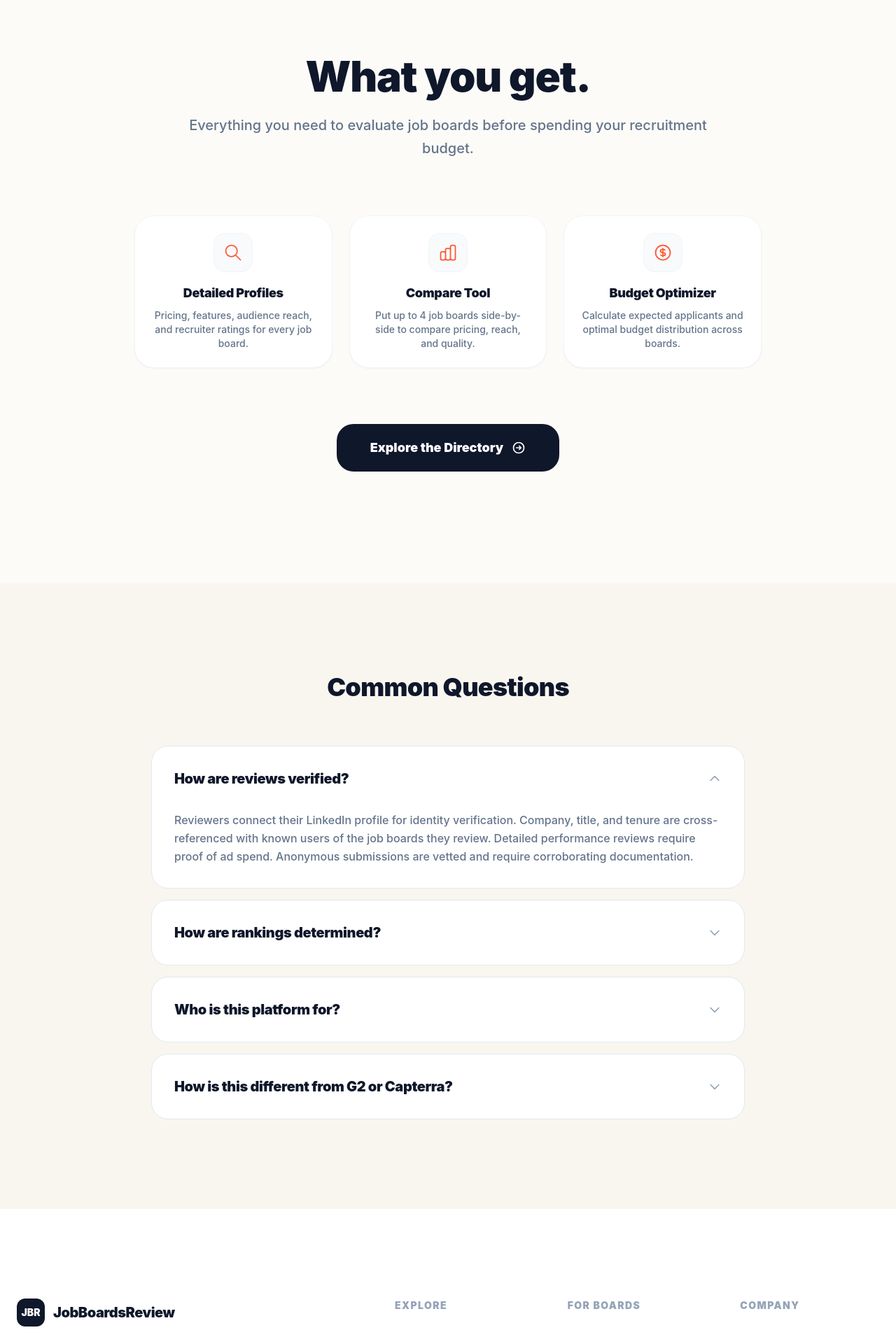
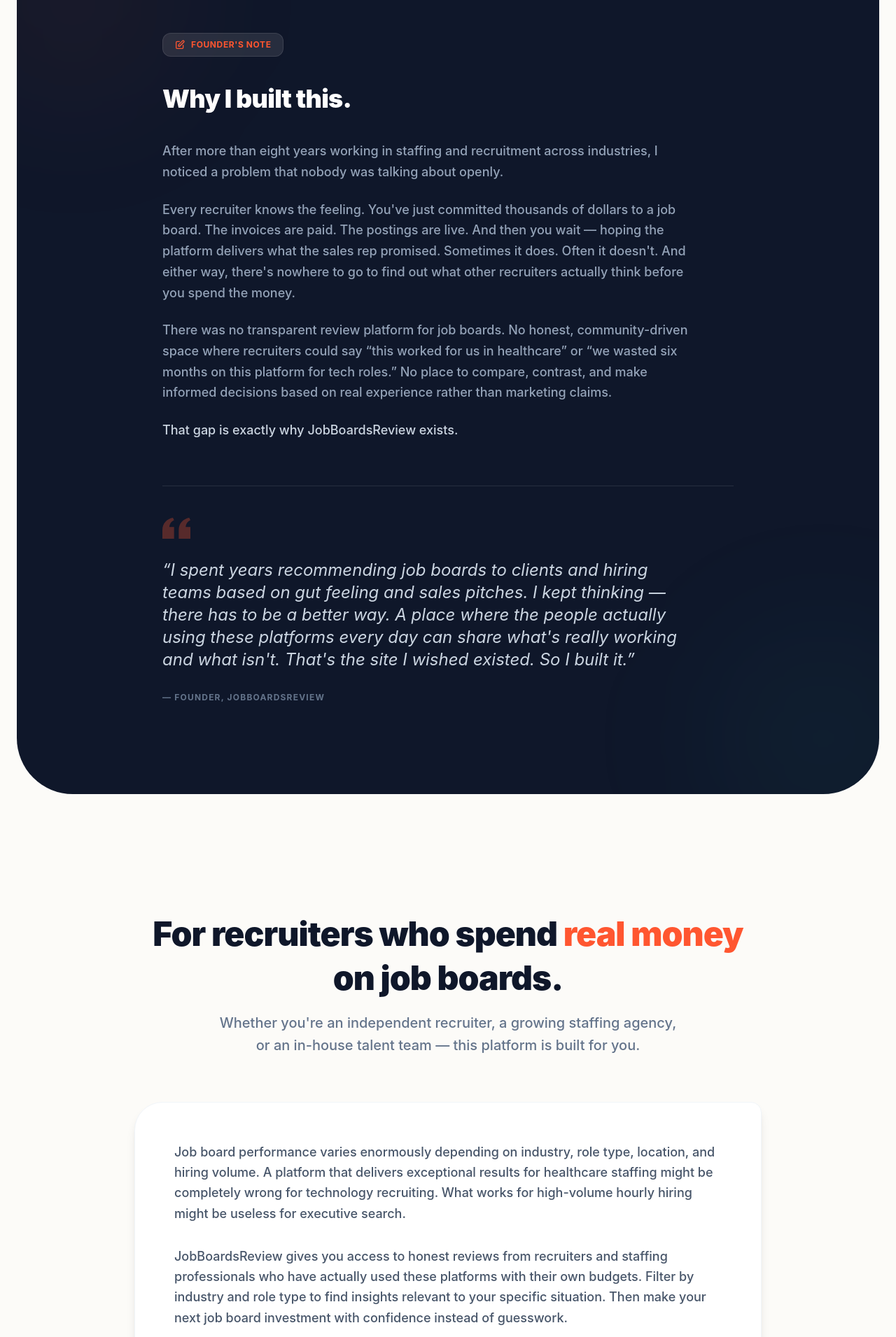
Before and after one commit to sjaiman93/jobboardsreview, a Next.js app: page /about in a window 1280 px wide. Shown: the part 1389-3300 px from the top of the page at 70% size. Built offline with nearby package versions, Linux system fonts and the light colour scheme.

Commit message:
Add Founders Note and audience sections to About page

```diff
--- a/app/about/page.js
+++ b/app/about/page.js
@@ -96,6 +96,73 @@
                 </svg>
                 <span className="font-bold text-slate-700">Side-by-Side Comparison</span>
               </div>
+            </div>
+          </div>
+        </div>
+      </section>
+
+      {/* ─── FOUNDER'S NOTE ─── */}
+      <section className="py-32 bg-slate-900 text-white rounded-[80px] mx-4 sm:mx-6 relative overflow-hidden">
+        <div className="max-w-4xl mx-auto px-6 sm:px-10">
+          <div className="inline-flex items-center gap-2 py-2 px-4 bg-white/10 text-[#FF5630] text-xs font-bold tracking-wider uppercase rounded-xl mb-10 border border-white/10">
+            <svg className="w-4 h-4" fill="none" stroke="currentColor" viewBox="0 0 24 24">
+              <path strokeLinecap="round" strokeLinejoin="round" strokeWidth={2} d="M11 5H6a2 2 0 00-2 2v11a2 2 0 002 2h11a2 2 0 002-2v-5m-1.414-9.414a2 2 0 112.828 2.828L11.828 15H9v-2.828l8.586-8.586z" />
+            </svg>
+            Founder&apos;s Note
+          </div>
+          <h2 className="text-3xl sm:text-4xl font-black mb-10 leading-tight">
+            Why I built this.
+          </h2>
+          <div className="space-y-6 text-lg text-slate-400 font-medium leading-relaxed max-w-3xl">
+            <p>
+              After more than eight years working in staffing and recruitment across industries, I noticed a problem that nobody was talking about openly.
+            </p>
+            <p>
+              Every recruiter knows the feeling. You&apos;ve just committed thousands of dollars to a job board. The invoices are paid. The postings are live. And then you wait — hoping the platform delivers what the sales rep promised. Sometimes it does. Often it doesn&apos;t. And either way, there&apos;s nowhere to go to find out what other recruiters actually think before you spend the money.
+            </p>
+            <p>
+              There was no transparent review platform for job boards. No honest, community-driven space where recruiters could say &ldquo;this worked for us in healthcare&rdquo; or &ldquo;we wasted six months on this platform for tech roles.&rdquo; No place to compare, contrast, and make informed decisions based on real experience rather than marketing claims.
+            </p>
+            <p className="text-slate-300">
+              That gap is exactly why JobBoardsReview exists.
+            </p>
+          </div>
+
+          <div className="mt-16 pt-10 border-t border-white/10">
+            <svg className="w-10 h-10 text-[#FF5630]/30 mb-6" fill="currentColor" viewBox="0 0 24 24">
+              <path d="M14.017 21v-7.391c0-5.704 3.731-9.57 8.983-10.609l.995 2.151c-2.432.917-3.995 3.638-3.995 5.849h4v10H14.017zM0 21v-7.391C0 7.905 3.748 4.039 9 3l.996 2.151C7.563 6.068 6 8.789 6 11h4v10H0z" />
+            </svg>
+            <p className="text-xl sm:text-2xl text-slate-300 italic leading-relaxed mb-6 max-w-3xl">
+              &ldquo;I spent years recommending job boards to clients and hiring teams based on gut feeling and sales pitches. I kept thinking — there has to be a better way. A place where the people actually using these platforms every day can share what&apos;s really working and what isn&apos;t. That&apos;s the site I wished existed. So I built it.&rdquo;
+            </p>
+            <span className="text-slate-500 font-bold uppercase tracking-widest text-xs">— Founder, JobBoardsReview</span>
+          </div>
+        </div>
+
+        {/* Abstract decorations */}
+        <div className="absolute -top-20 -left-20 w-80 h-80 bg-[#FF5630]/5 rounded-full blur-[100px]"></div>
+        <div className="absolute -bottom-20 -right-20 w-80 h-80 bg-teal-500/5 rounded-full blur-[100px]"></div>
+      </section>
+
+      {/* ─── WHO IS THIS FOR ─── */}
+      <section className="py-40">
+        <div className="max-w-7xl mx-auto px-6">
+          <div className="max-w-4xl mx-auto">
+            <div className="text-center mb-16">
+              <h2 className="text-4xl sm:text-5xl font-black text-slate-900 mb-6">
+                For recruiters who spend <span className="text-[#FF5630]">real money</span> on job boards.
+              </h2>
+              <p className="text-xl text-slate-500 font-medium leading-relaxed max-w-2xl mx-auto">
+                Whether you&apos;re an independent recruiter, a growing staffing agency, or an in-house talent team — this platform is built for you.
+              </p>
+            </div>
+            <div className="bg-white p-10 sm:p-14 rounded-[40px_15px_40px_15px] border border-slate-100 shadow-lg">
+              <p className="text-lg text-slate-600 font-medium leading-relaxed mb-8">
+                Job board performance varies enormously depending on industry, role type, location, and hiring volume. A platform that delivers exceptional results for healthcare staffing might be completely wrong for technology recruiting. What works for high-volume hourly hiring might be useless for executive search.
+              </p>
+              <p className="text-lg text-slate-600 font-medium leading-relaxed">
+                JobBoardsReview gives you access to honest reviews from recruiters and staffing professionals who have actually used these platforms with their own budgets. Filter by industry and role type to find insights relevant to your specific situation. Then make your next job board investment with confidence instead of guesswork.
+              </p>
             </div>
           </div>
         </div>
```
